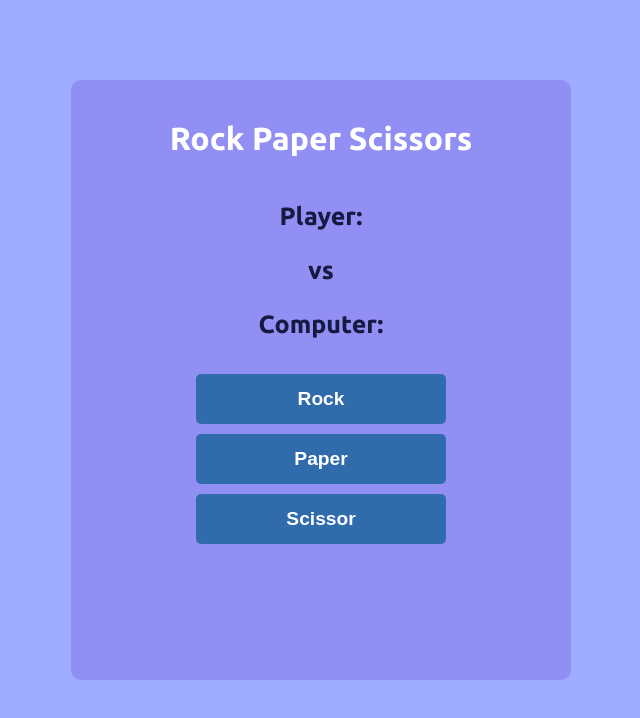
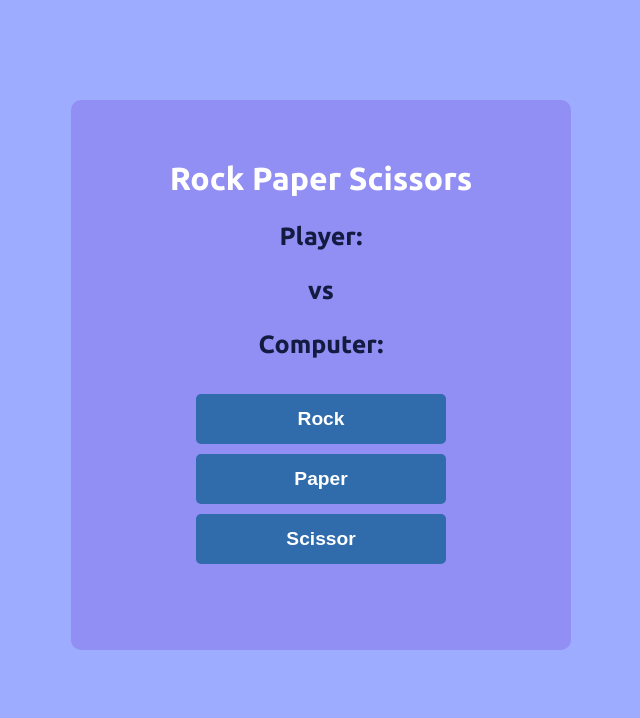
Before and after one commit to Azure-Helper/rock-paper-scissor, a plain HTML site: page index.html in a window 1280 px wide. Shown: the whole page, without its empty margins (319-959 px from the left). Drawn offline with Linux system fonts and the light colour scheme; a web font is replaced by a local one.

Commit message:
Improve styling

```diff
--- a/styles.css
+++ b/styles.css
@@ -6,24 +6,22 @@ body {
 
 h1 {
   font-family: "Ubuntu", sans-serif;
+  color: #ffffff;
+  font-weight: bolder;
   margin: 0;
-  color: #ffffff;
-  padding-top: 40px;
-  padding-bottom: 20px;
-  font-weight: bolder;
+  padding-top: 60px;
 }
 
 .container {
-  height: 600px;
-  width: auto;
+  height: 550px;
   max-width: 500px;
   background: #918ef4;
-  margin: auto;
+  margin: 0 auto;
 }
 
 @media (min-width: 484px) {
   .container {
-    margin-top: 80px;
+    margin-top: 100px;
     border-radius: 10px;
   }
 }
@@ -50,8 +48,6 @@ button {
   display: block;
   width: 250px;
   height: 50px;
-  margin-left: auto;
-  margin-right: auto;
   font-family: "Mina", sans-serif;
   border: none;
   border-radius: 5px;
@@ -59,5 +55,5 @@ button {
   background-color: #306bac;
   font-size: larger;
   font-weight: 600;
-  margin-top: 10px;
+  margin: 10px auto 0 auto;
 }
```
